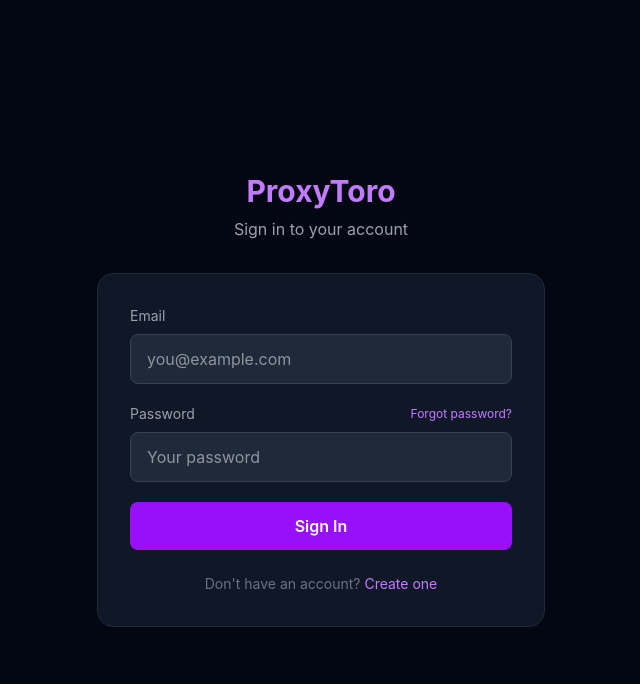
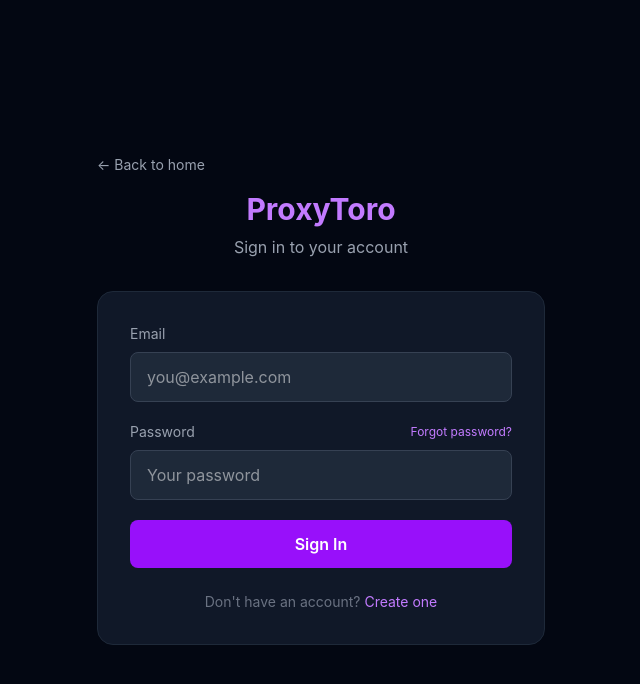
Before and after one commit to yoelKraitman/ProxyToro-Platform, a React (Vite) app in the folder frontend/: page /login in a window 1280 px wide. Shown: the top 684 px of the page, without its empty margins (319-959 px from the left). Built offline with nearby package versions, Linux system fonts and the light colour scheme; no server answers.

Commit message:
feat: add back to home link on login page

```diff
--- a/frontend/src/pages/Login.jsx
+++ b/frontend/src/pages/Login.jsx
@@ -86,6 +86,12 @@ export default function Login() {
   return (
     <div className="min-h-screen bg-gray-950 flex items-center justify-center px-4">
       <div className="w-full max-w-md">
+
+        <div className="mb-4">
+          <Link to="/" className="text-sm text-gray-400 hover:text-purple-400 transition flex items-center gap-1">
+            ← Back to home
+          </Link>
+        </div>
 
         <div className="text-center mb-8">
           <h1 className="text-3xl font-bold text-purple-400">ProxyToro</h1>
```
